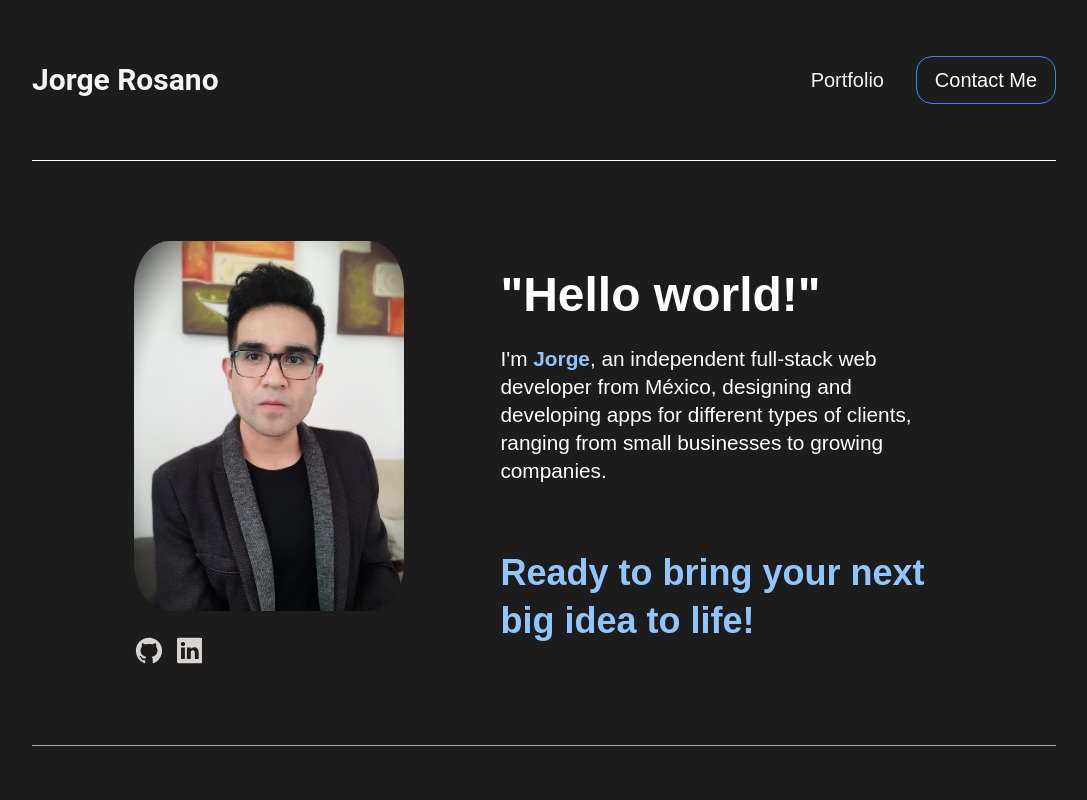
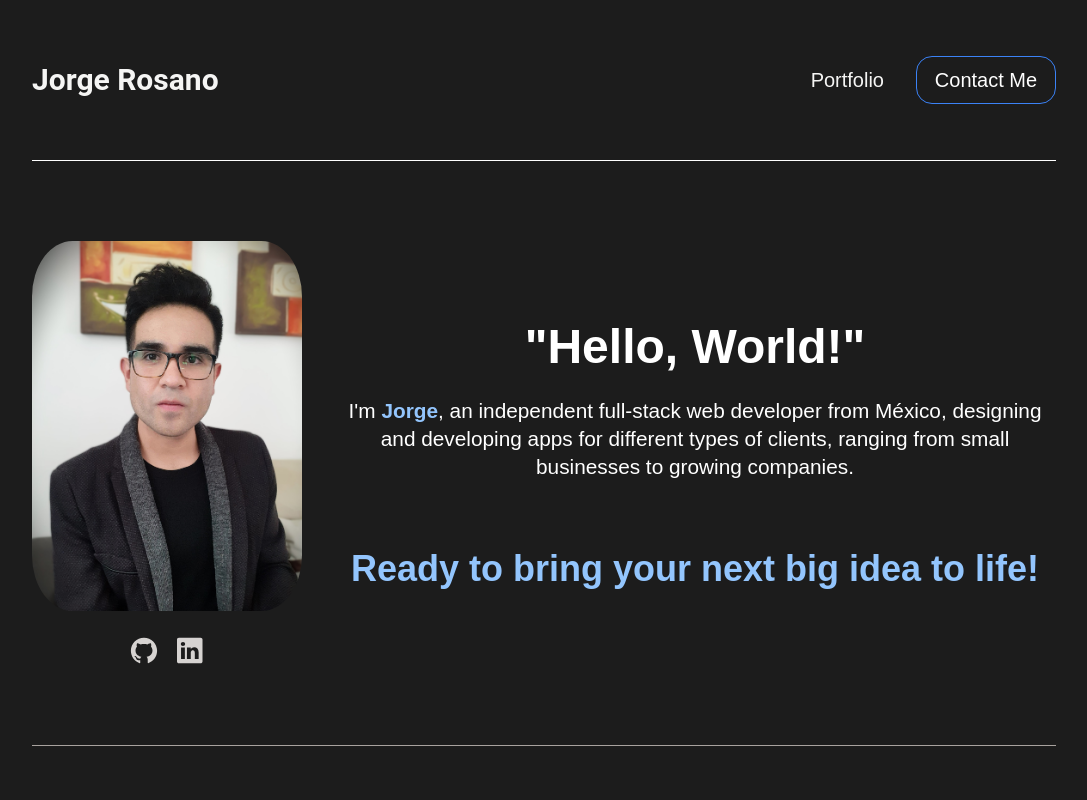
Before and after one commit to jorge-ross/portfolio, a React (Vite) app: page / in a window 1280 px wide. Shown: the top 800 px of the page, without its empty margins (96-1183 px from the left). Built offline with nearby package versions, Linux system fonts and the light colour scheme.

Commit message:
fix: int styles

```diff
--- a/src/components/card.jsx
+++ b/src/components/card.jsx
@@ -6,24 +6,20 @@ import PropTypes from 'prop-types';
 const CardWrapper = styled.div`
   display: flex;
   flex-direction: column;
-  align-items: flex-start;
+  align-items: center;
+  justify-content: center;
   gap: 1.5rem;
-
-  @media (max-width: 1000px) {
-    padding: 0;
-    align-items: center;
-  }
+  width: 60%;
 `;
 
 const SocialMediaWrapper = styled.div`
   display: flex;
-  gap: 10px;
-
+  gap: 1rem;
 `;
 
 const Img = styled.img`
   width: 270px;
-  border-radius: 13%;
+  border-radius: 15%;
 
   @media (max-width: 600px) {
     width: 250px;
@@ -76,7 +72,6 @@ function Card({ gitHubUrl, linkedInUrl, img }) {
             </IconWrapper>
           </SocialLink>
         </SocialMediaWrapper>
-
     </CardWrapper>
   )
 }
--- a/src/components/introd.jsx
+++ b/src/components/introd.jsx
@@ -16,9 +16,9 @@ const AText = styled.p`
   color: white;
   margin: 0;
   padding-top: 1rem;
+  text-align: center;
 
    @media (max-width: 1100px) {
-   text-align: center;
    ${typography.head.lg};
   }
 
@@ -33,6 +33,7 @@ const BText = styled.p`
   color: white;
   margin: 0;
   padding: 2rem 0;
+  text-align: center;
 
    @media (max-width: 1100px) {
     ${typography.text.lgx};
@@ -45,6 +46,7 @@ const CText = styled.p`
   color: ${colors.blue[300]};
   margin: 0;
   padding-top: 2rem;
+  text-align: center;
 
    @media (max-width: 1100px) {
    ${typography.text.xl};
@@ -53,29 +55,27 @@ const CText = styled.p`
 `;
 
 const IntroContainer = styled.div`
-  width: 80%;
   border-bottom: 1px solid #A8A29E;
   display: flex;
   justify-content: center;
+  width: 80%;
 `;
 
 const InsideIntro = styled.div`
-  width: 80%;
   display: flex;
-  flex-direction: row;
-  gap: 6rem;
   padding: 5rem 0;
+  gap: 2rem;
 
   @media (max-width: 1000px) {
     gap: 2.5rem;
     display: flex;
     flex-direction: column;
+    align-items: center;
     padding: 4rem 0;
-    width: 90%;
+    gap: 1rem;
   }
 
   @media (max-width: 500px) {
-    width: 90%;
     gap: 1.5rem;
   }
 `
@@ -85,14 +85,14 @@ const Intro = () => {
   return (
     <IntroContainer>
       <InsideIntro>
-      <Card
-      gitHubUrl="https://github.com/jorge-ross"
-      linkedInUrl="https://www.linkedin.com/in/jorgeros13"
-      img={mypic}
-      />
+        <Card
+        gitHubUrl="https://github.com/jorge-ross"
+        linkedInUrl="https://www.linkedin.com/in/jorgeros13"
+        img={mypic}
+        />
       <DescriptionField>
         <AText>
-        &#34;Hello world!&#34;
+        &#34;Hello, World!&#34;
         </AText>
         <BText>
         I&#39;m <span style={{color: "#93C5FD", fontWeight: 600}}>Jorge</span>
@@ -104,8 +104,6 @@ const Intro = () => {
         <CText>
         Ready to bring your next big idea to life!
         </CText>
-
-
       </DescriptionField>
       </InsideIntro>
     </IntroContainer>
```
Lines whose indentation alone changed are shown as unchanged.
